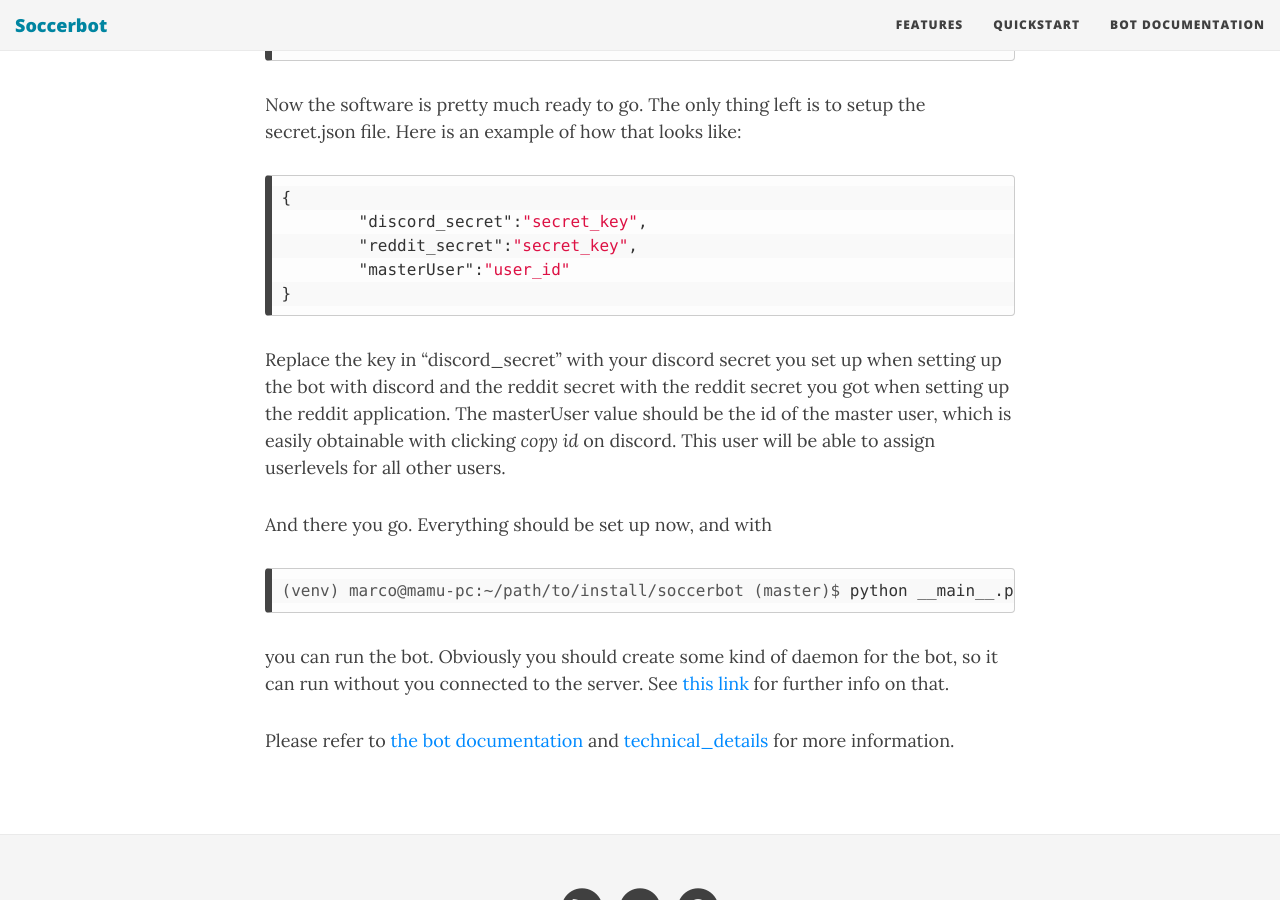
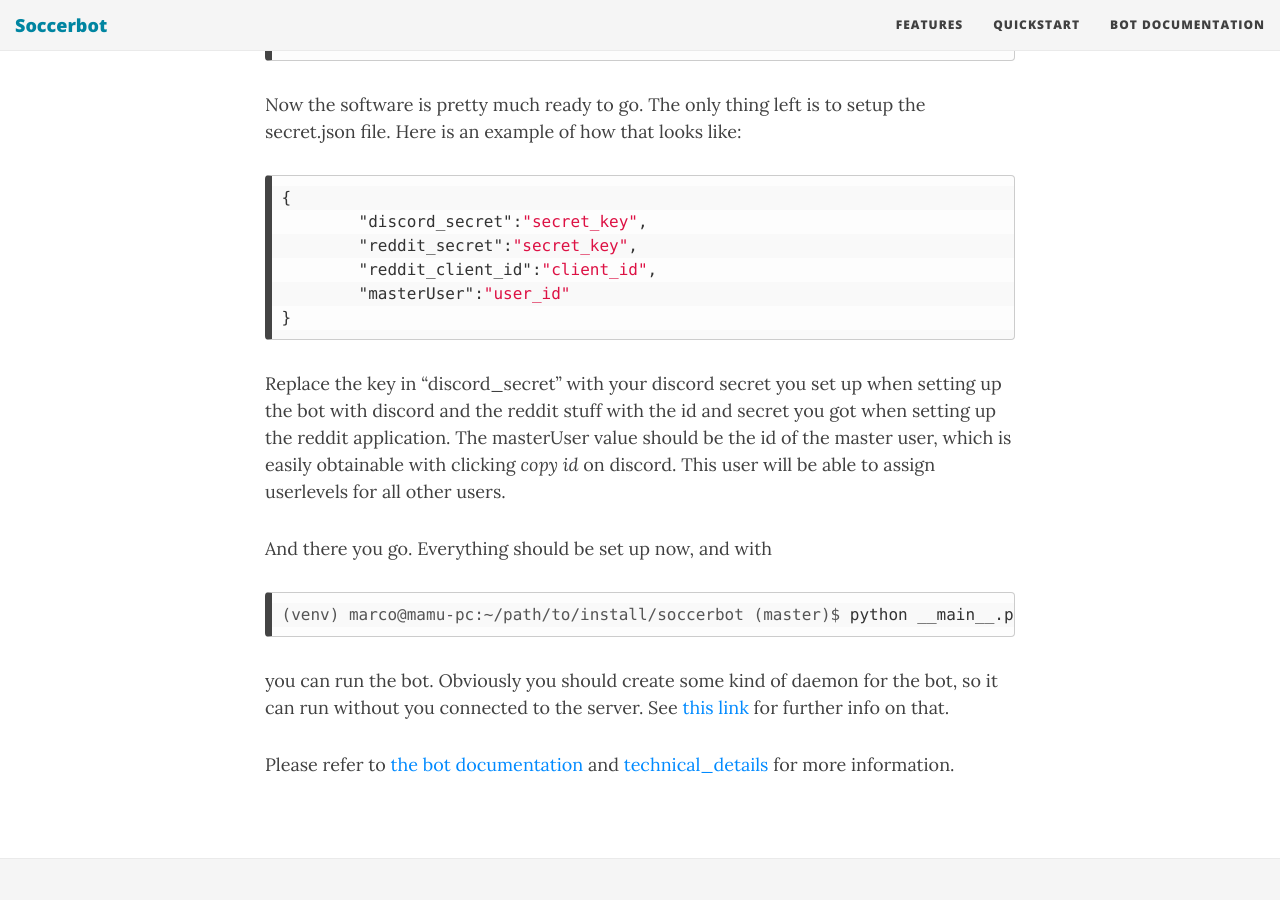
Before and after one commit to MarcoMuellner/soccerbot, a Jekyll site: the page built from quickstart.md, in a window 1280 px wide and 900 px high, scrolled down 2068 px. Built offline with Jekyll 4.4.1, drawn with Linux system fonts in a browser that asks for light colours; nearby versions of some CDN libraries.

Commit message:
Updated docu

````diff
--- a/quickstart.md
+++ b/quickstart.md
@@ -79,12 +79,13 @@ to setup the secret.json file. Here is an example of how that looks like:
 {
 	"discord_secret":"secret_key",
 	"reddit_secret":"secret_key",
+	"reddit_client_id":"client_id",
 	"masterUser":"user_id"
 }
 ```
 Replace the key in "discord_secret" with your discord secret you set up
-when setting up the bot with discord and the reddit secret with the
-reddit secret you got when setting up the reddit application. The
+when setting up the bot with discord and the reddit stuff with the
+id and secret you got when setting up the reddit application. The
 masterUser value should be the id of the master user, which is easily
 obtainable with clicking _copy id_ on discord. This user will be able to assign userlevels for all other users.
 
````
